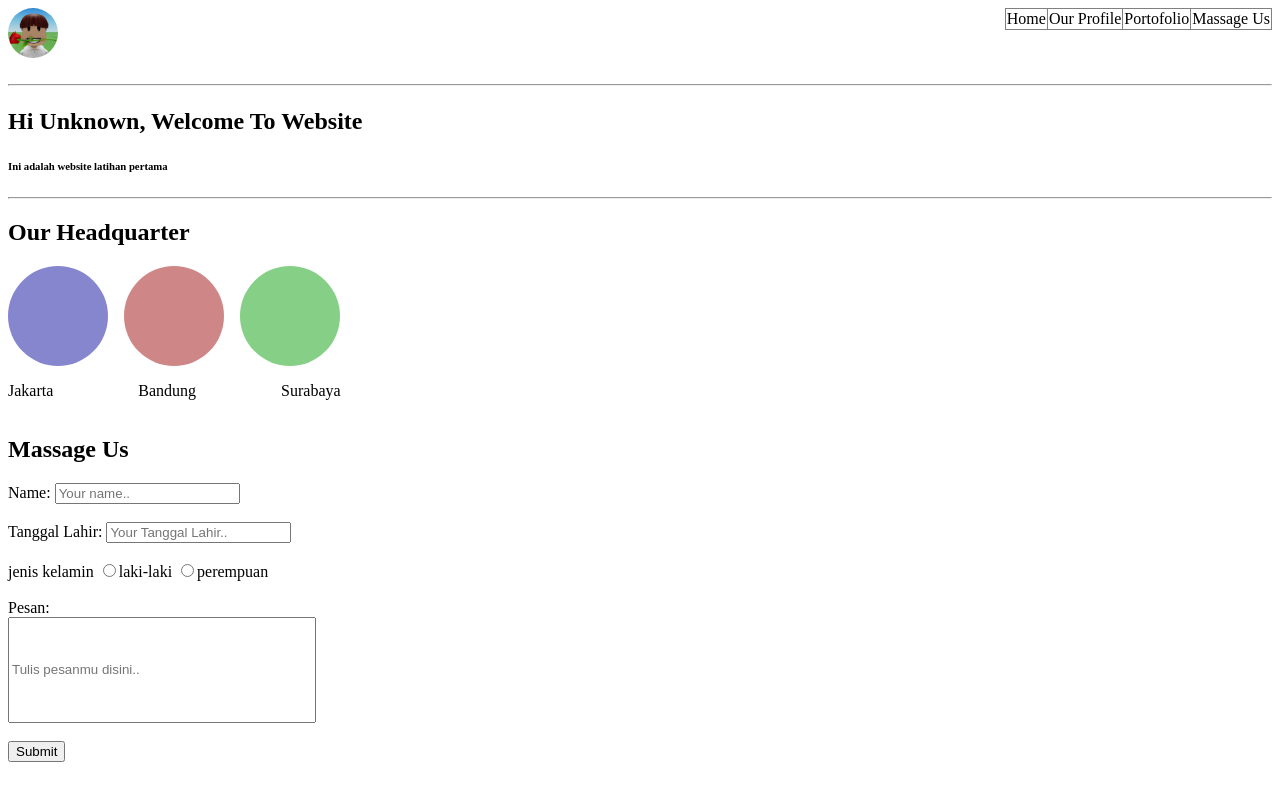
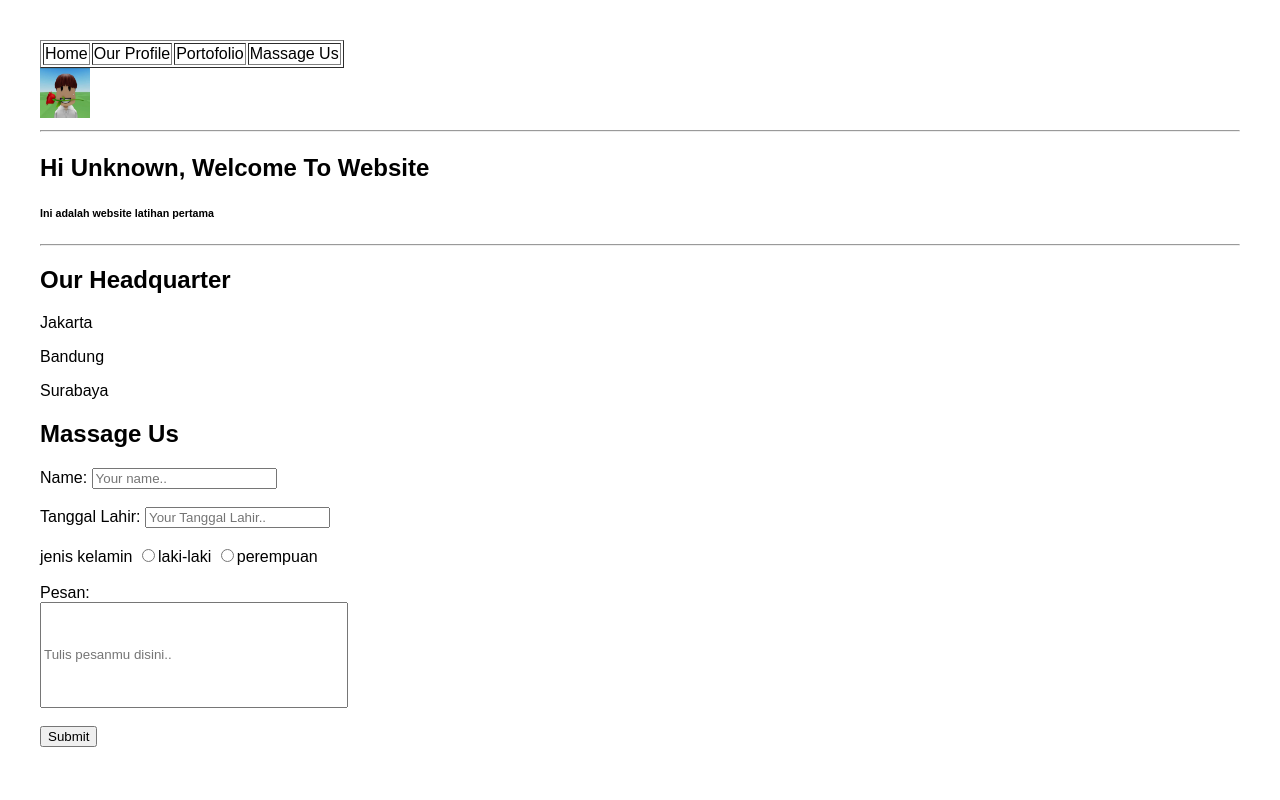
Before and after one commit to nggraeaeni/CobaPush, a plain HTML site: page index.html in a window 1280 px wide. Drawn offline with Linux system fonts and the light colour scheme.

Commit message:
Add files via upload

```diff
--- a/style.css
+++ b/style.css
@@ -1,51 +1,28 @@
-
-    img {
-    width: 50px;
-    height: 50px;
-    border-radius: 50%;
-    display: block;
-    object-fit: cover;
+body {
+        font-family: Arial, sans-serif;
+        margin: 20px;
+        padding: 20px;
+        background-color: #ffffff;
     }
 
-    table {
-    border-collapse: collapse;
-    float: right;
+    .semuanya {
+        max-width: 600px;
+        margin: auto;
+        background: rgb(233, 246, 254);
+        padding: 30px;
+        border-radius: 8px;
+        box-shadow: 0 0 10px rgba(0, 0, 0, 0.1);
     }
 
-
-    .lingkaran {
-    width: 100px;
-    height: 100px;
-    background-color: rgb(134, 134, 207);
-    border-radius: 50%;
+    .form-section input {
+        margin-right: 10px;
+        margin-bottom: 10px;
+        background-color: #ffffff;
     }
 
-    .bulat {
-    width: 100px;
-    height: 100px;
-    background-color: rgb(207, 134, 134);
-    border-radius: 50%;
+    script {
+        font-family: Arial, sans-serif;
+        margin: 20px;
+        padding: 20px;
+        background-color: #ffffff;
     }
-
-    .yey {
-    width: 100px;
-    height: 100px;
-    background-color: rgb(134, 207, 134);
-    border-radius: 50%;
-    }
-
-   .shapes-row {
-     display: flex;
-     gap: 16px;
-     align-items: center;
-     width: 100%;
-     box-sizing: border-box;
-   }
-
-    .shape-label {
-      display: flex;
-      gap: 85px;
-      justify-items: center;
-      width: 100%;
-      box-sizing: border-box;
-    }
```
Also changed, not shown: inihtml.html (added, +93 -0 lines).
